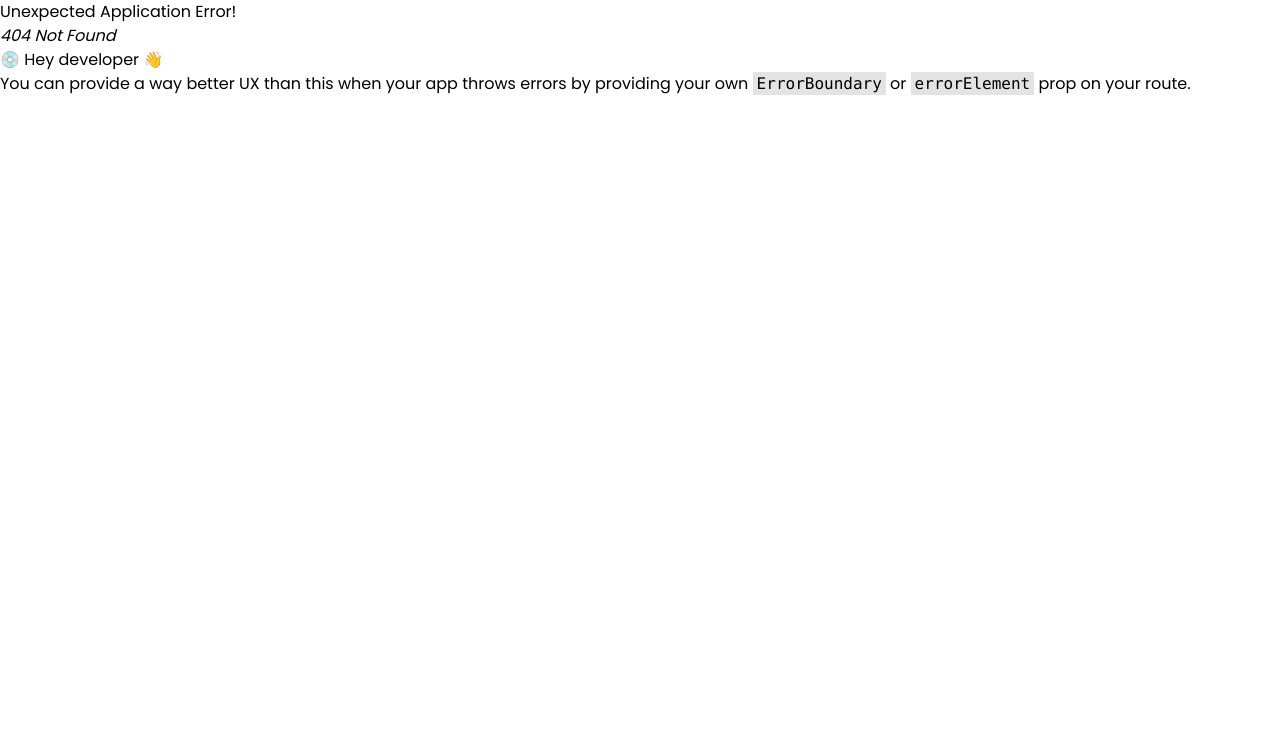
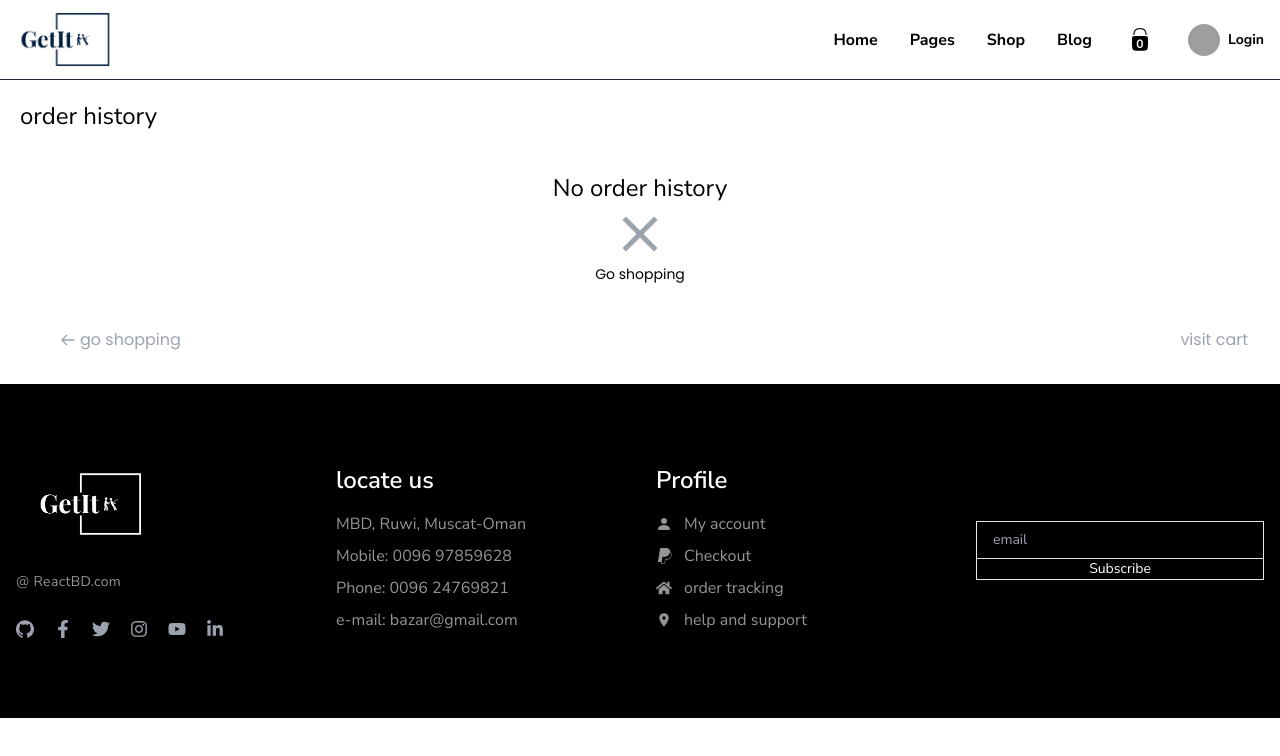
Before and after one commit to satyendramourya/GetIt-Ecommerce, a React (Create React App) app: page /orderHistory in a window 1280 px wide. Before the commit this address had no page. Shown: the top 756 px of the page. Built offline with nearby package versions, Linux system fonts and the light colour scheme; grey boxes are pictures that could not be loaded.

Commit message:
fixed cartEmpty, Added orderHistory

```diff
--- a/src/App.js
+++ b/src/App.js
@@ -12,6 +12,7 @@ import {
   ScrollRestoration,
 } from 'react-router-dom'
 import Login from "./pages/Login";
+import OrderHistory from "./pages/OrderHistory";
 
 
 const Layout = () => {
@@ -47,6 +48,10 @@ const router = createBrowserRouter([
         path: '/login',
         element: <Login />
       },
+      {
+        path: '/orderHistory',
+        element: <OrderHistory />
+      }
 
     ]
   },
--- a/src/components/CartItem.jsx
+++ b/src/components/CartItem.jsx
@@ -13,9 +13,22 @@ const CartItem = () => {
 
   return (
     <div className=' w-full lg:w-2/3 p-2 lg:p-5'>
-      <div className='w-full'>
+      <div className='w-full flex justify-between p-3 items-center'>
         <h2 className='font-titlFont text-2xl'>shopping cart</h2>
+        <Link to='/orderHistory'>
+          <h3 className='font-titlFont text-red-600 font-semibold cursor-pointer '>order history</h3>
+        </Link>
       </div>
+
+      {
+        productData.length === 0 && <div className='flex flex-col items-center justify-center mt-10'>
+          <h2 className='font-titlFont text-2xl'>cart is empty</h2>
+          <MdOutlineClose className='text-6xl text-gray-400' />
+          <p className='text-sm'>Go shopping</p>
+        </div>
+      }
+
+
       <div>
         {
           productData.map((item) => (
@@ -104,12 +117,19 @@ const CartItem = () => {
             go shopping
           </button>
         </Link>
-        <button
-          onClick={() => dispatch(
-            resetCart()) & toast.error('Cart Reset')
-          }
-          className='bg-red-500 text-white mt-8 ml-7 py-1
-      px-6 hover:bg-red-800 duration-300'>Reset Cart</button>
+
+        {
+          productData.length > 0 && <button
+            onClick={() => dispatch(
+              resetCart()) & toast.error('Cart Reset')
+            }
+            className='bg-red-500 text-white mt-8 ml-7 py-1
+          px-6 hover:bg-red-800 duration-300'>
+            Reset Cart
+
+          </button>
+        }
+
 
       </div>
 
--- a/src/components/ProductCards.jsx
+++ b/src/components/ProductCards.jsx
@@ -20,6 +20,7 @@ const ProductCards = ({ product }) => {
   }
   const rootId = idString(_id);
   // console.log(rootId)
+
 
   const handleDetails = () => {
     navigate(`/product/${rootId}`, {
--- a/src/index.js
+++ b/src/index.js
@@ -22,7 +22,3 @@ root.render(
     </Provider>
   </React.StrictMode>
 );
-
-// If you want to start measuring performance in your app, pass a function
-// to log results (for example: reportWebVitals(console.log))
-// or send to an analytics endpoint. Learn more: https://bit.ly/CRA-vitals
--- a/src/pages/Cart.jsx
+++ b/src/pages/Cart.jsx
@@ -2,23 +2,21 @@ import { useEffect, useState } from "react";
 import { useSelector } from "react-redux"
 import { ToastContainer, toast } from 'react-toastify';
 import { useDispatch } from 'react-redux';
+import { addToOrderHistory, emptyCart } from '../redux/getItSlice';
+
 
 
 import { makePayment } from "../api/stripe";
 
 import CartItem from "../components/CartItem"
-import { emptyCart } from "../redux/getItSlice";
+// import { emptyCart } from "../redux/getItSlice";
 
 const Cart = () => {
 
   const dispatch = useDispatch();
-
-
   const productData = useSelector((state) => state.getIt.productData)
   const userInfo = useSelector(state => state.getIt.userInfo)
-
   const [totalAmount, setTotalAmount] = useState(0);
-
 
   // handeling amount onproduct quantity change, add and remove
   useEffect(() => {
@@ -29,18 +27,28 @@ const Cart = () => {
     setTotalAmount(total.toFixed(2));
   }, [productData])
 
+  // handeling checkout
+  const handleCheckout = () => {
+    if (userInfo) {
+      try {
+        // Implement Stripe payment here using your makePayment function
+        makePayment(productData);
 
-  // handeling checkout
-  const handleCheckout = async() => {
-    if (userInfo) {
-      // implement stripe payment here
-      await makePayment(productData);
-      dispatch(emptyCart());
-      toast.success('Payment successful');
+        // Dispatch an action to add the order to history
+        dispatch(addToOrderHistory({ products: productData, totalAmount }));
+
+        // Dispatch an action to empty the cart
+        dispatch(emptyCart());
+      } catch (error) {
+        // Handle any payment errors here
+        console.error('Payment error:', error);
+        toast.error('Payment failed. Please try again.');
+      }
 
     } else {
       toast.error('Please login first');
     }
+
   }
 
   return (
--- /dev/null
+++ b/src/pages/OrderHistory.jsx
@@ -0,0 +1,88 @@
+import { useDispatch, useSelector } from 'react-redux'
+import { HiOutlineArrowLeft } from 'react-icons/hi'
+import { Link } from 'react-router-dom'
+
+
+import { MdOutlineClose } from 'react-icons/md'
+import { deleteHistoryItem } from '../redux/getItSlice'
+import { toast } from 'react-toastify'
+
+
+const OrderHistory = () => {
+    const dispatch = useDispatch()
+
+    const orderHistory = useSelector((state) => state.getIt.cartOrderHistory)
+
+  return (
+      <div className=' w-full p-2 lg:p-5'>
+          <div className='w-full'>
+              <h2 className='font-titlFont text-2xl'>order history</h2>
+          </div>
+          {
+              orderHistory.length === 0 && <div className='flex flex-col items-center justify-center mt-10'>
+                  <h2 className='font-titlFont text-2xl'>No order history</h2>
+                  <MdOutlineClose className='text-6xl text-gray-400' />
+                  <p className='text-sm'>Go shopping</p>
+              </div>
+
+          }
+          <div>
+              {
+                  orderHistory.map((item) => (
+                      <div key={item._id}
+                          className='flex md:items-center md:justify-between gap-6 mt-6 relative border p-2 rounded-sm'>
+
+                          <span className='absolute top-2 right-2 border rounded-md hover:bg-gray-100'>
+                              <MdOutlineClose
+                                  onClick={() =>
+                                      dispatch(deleteHistoryItem(item._id)) & toast.error(`${item.title}, removed`)
+                                  }
+                                  className='text-xl text-gray-600 hover:text-red-600 cursor-pointer duration-300' />
+                          </span>
+
+                          <div className='flex items-center gap-2'>
+                              <div className='flex flex-col gap-2'>
+                                  <img className='w-32 min-w-[80px] h-32object-cover rounded-md' src={item.image} alt="productIMG" />
+                              </div>
+                          </div>
+
+                          <div className='flex flex-col gap-2 lg:flex-row'>
+                              <h2 className='w-52 text-sm md:text-md'>{item.title}</h2>
+                              <p className='text-red-500 text-xs md:hidden'>Limited time deal</p>
+
+                              <div className='flex gap-2 '>
+                                  <p className='line-through text-gray-500 md:hidden'>${item.oldPrice}</p>
+                                  <p className='font-semibold'>${item.price}</p>
+                              </div>
+
+                              <p className='text-gray-700 text-xs md:hidden'>Eligible for FREE Shipping</p>
+
+                              <p className='w-14 text-xl mt-5 md:hidden'>${item.quantity * item.price}</p>
+                          </div>
+
+                          <p className='w-14 hidden md:block'>${item.quantity * item.price}</p>
+                      </div>
+                  ))
+              }
+          </div>
+
+          <div className='flex justify-between items-center p-3'>
+              <Link to='/'>
+                  <button className='mt-8 ml-7 flex items-center gap-1 text-gray-400 hover:text-black duration-300'>
+                      <span>
+                          <HiOutlineArrowLeft />
+                      </span>
+                      go shopping
+                  </button>
+              </Link>
+              <Link to='/cart'>
+                  <button className='mt-8 ml-7 flex items-center gap-1 text-gray-400 hover:text-black duration-300'>
+                      visit cart
+                  </button>
+              </Link>
+          </div>
+      </div >
+  )
+}
+
+export default OrderHistory
--- a/src/redux/getItSlice.js
+++ b/src/redux/getItSlice.js
@@ -23,6 +23,12 @@ export const getItSlice = createSlice({
 
         deleteItem: (state, action) => {
             state.productData = state.productData.filter(
+                (item) => item._id !== action.payload
+            );
+        },
+
+        deleteHistoryItem: (state, action) => {
+            state.cartOrderHistory = state.cartOrderHistory.filter(
                 (item) => item._id !== action.payload
             );
         },
@@ -61,7 +67,8 @@ export const getItSlice = createSlice({
 
         //order history
         addToOrderHistory: (state, action) => {
-            state.cartOrderHistory.push(action.payload);
+            state.cartOrderHistory = state.productData;
+            state.productData = [];
         },
     }
 })
@@ -76,6 +83,7 @@ export const {
     removeUser,
     emptyCart,
     addToOrderHistory,
+    deleteHistoryItem,
 
 } = getItSlice.actions;
 export default getItSlice.reducer;
```
